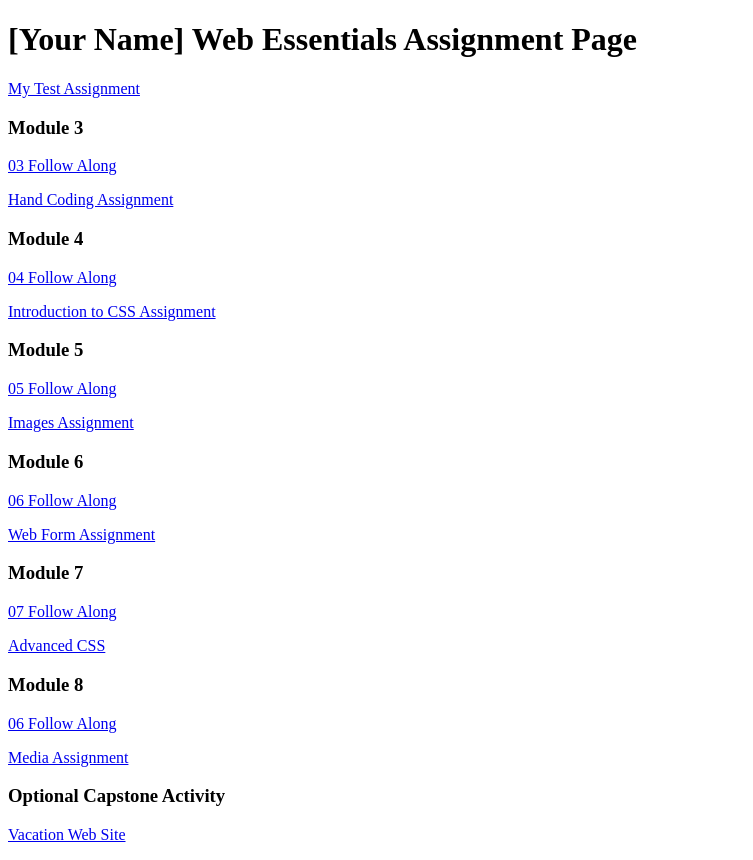
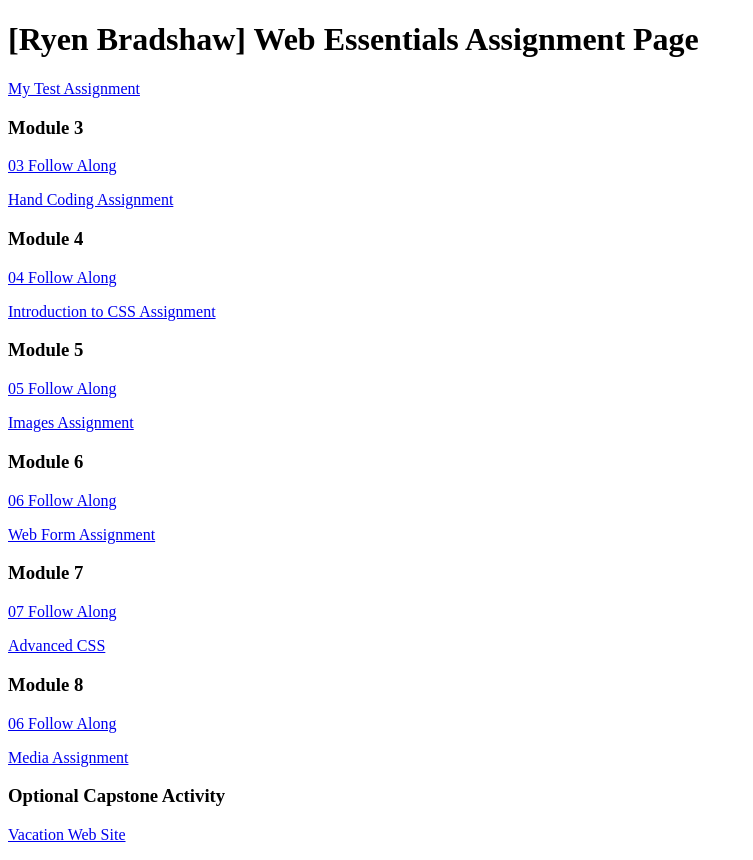
Before and after one commit to ryenbradshaw/bad, a plain HTML site: page index.html in a window 1280 px wide. Shown: the whole page, without its empty margins (0-753 px from the left). Drawn offline with Linux system fonts and the light colour scheme.

Commit message:
Added my name

```diff
--- a/index.html
+++ b/index.html
@@ -6,7 +6,7 @@
 		<title>dwdd 1600 assignment list page</title>
 	</head>
 	<body>
-		<h1>[Your Name] Web Essentials Assignment Page</h1>
+		<h1>[Ryen Bradshaw] Web Essentials Assignment Page</h1>
 		<p><a href="01test">My Test Assignment</a></p>
 
 		<h3>Module 3</h3>
```
